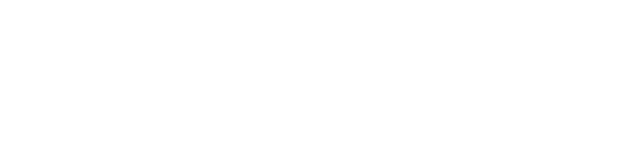
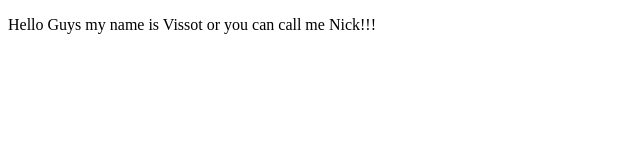
Before and after one commit to VissotSina/INF360-Project-Group-Project-, a plain HTML site: page Intro to Front-end/index.html in a window 1280 px wide. Shown: the whole page, without its empty margins (0-640 px from the left). Drawn offline with Linux system fonts and the light colour scheme.

Commit message:
Added a paragraph

```diff
--- a/Intro to Front-end/index.html
+++ b/Intro to Front-end/index.html
@@ -6,6 +6,6 @@
     <title>Week 1</title>
 </head>
 <body>
-
+    <p>Hello Guys my name is Vissot or you can call me Nick!!!</p>
 </body>
 </html>
```
